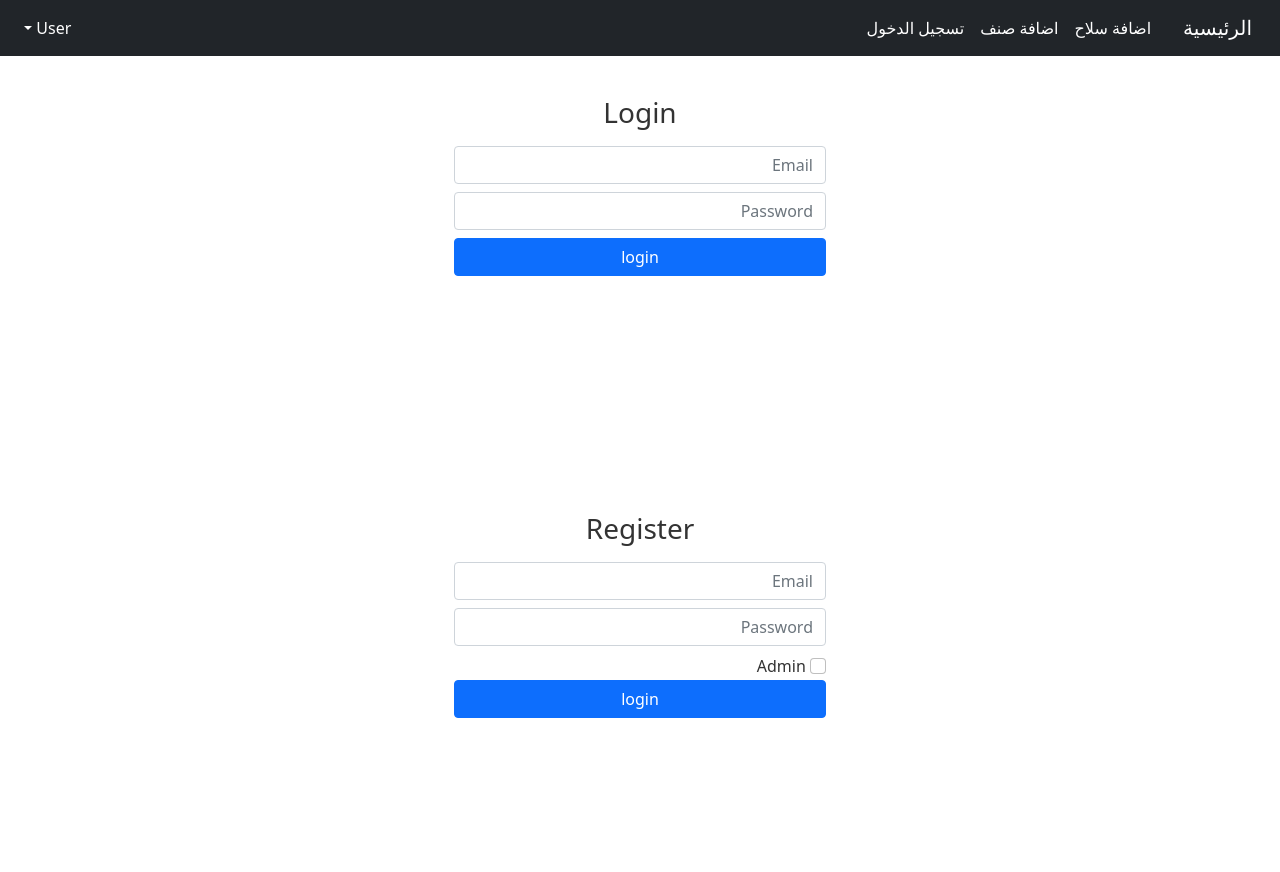
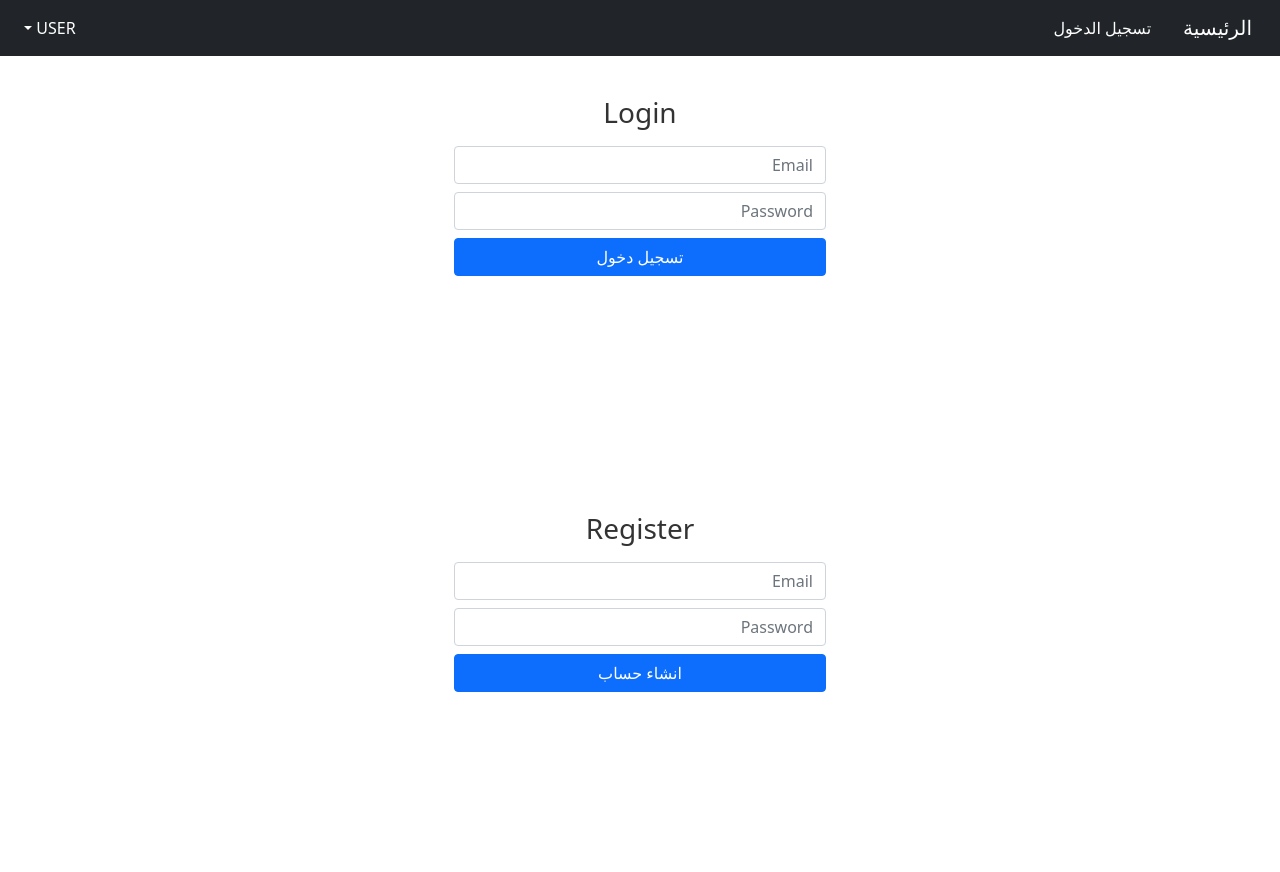
Before and after one commit to ahmed-coding/php-for-unFrind, a PHP site: page /login.php in a window 1280 px wide. Run offline with PHP 8.4, Linux system fonts and the light colour scheme.

Commit message:
Complete Project Ahmed-M
اليوم التسليم

```diff
--- a/for-ahmed/glock-store/index.php
+++ b/for-ahmed/glock-store/index.php
@@ -1,5 +1,3 @@
-<?php
-?>
 <!DOCTYPE html>
 <html lang="en">
 
@@ -22,12 +20,14 @@
         <li>
             <a href="menu.php"> <button class="btnn">الذهاب الى السلاح</button></a>
         </li>
+        <?php if (isset($_COOKIE["admin"])) : ?>
             <li>
                 <a href="admin-weapons.php"> <button class="btnn"> اضافة سلاح </button></a>
             </li>
             <li>
                 <a href="admin-category.php"> <button class="btnn"> اضافة صنف </button></a>
             </li>
+        <?php endif ?>
         <li>
             <a href="login.php"> <button class="btnn"> تسجيل الدخول </button></a>
         </li>
--- a/for-ahmed/glock-store/init.php
+++ b/for-ahmed/glock-store/init.php
@@ -31,7 +31,7 @@ if (mysqli_query($connect, $query)) {
     die('filed on create table category');
 }
 
-$query = "CREATE TABLE IF NOT EXISTS weapon (id INTEGER PRIMARY KEY AUTO_INCREMENT, name VARCHAR(100), category_id INTEGER, image_url  VARCHAR(255) ,scope VARCHAR(50), madeIn VARCHAR(50), storage VARCHAR(50), storageType VARCHAR(50),model  VARCHAR(50) , color VARCHAR(50), weight VARCHAR(50),price FLOAT)  CHARACTER SET utf8mb4 COLLATE utf8mb4_unicode_ci ;";
+$query = "CREATE TABLE IF NOT EXISTS weapon (id INTEGER PRIMARY KEY AUTO_INCREMENT, name VARCHAR(100), category_id INTEGER, image_url  VARCHAR(255) ,scope VARCHAR(50), madeIn VARCHAR(50), storage VARCHAR(50), storageType VARCHAR(50),model  VARCHAR(50) , color VARCHAR(50), weight VARCHAR(50),price FLOAT) CHARACTER SET utf8mb4 COLLATE utf8mb4_unicode_ci ;";
 if (mysqli_query($connect, $query)) {
 } else {
     die('filed on create table weapons');
--- a/for-ahmed/glock-store/list.php
+++ b/for-ahmed/glock-store/list.php
@@ -61,13 +61,9 @@ $data = mysqli_query($connect, $query);
             <div class="tm-right">
                 <main class="tm-main">
                     <!--      -->
-
                     <!-- Weapon Menu Page -->
-
-
                     <?php
-                    if ($data)
-                        foreach ($data as $row) :
+                    foreach ($data as $row) :
                     ?>
                         <div class="tm-list">
                             <!-- |قناصه| -->
--- a/for-ahmed/glock-store/login.php
+++ b/for-ahmed/glock-store/login.php
@@ -9,11 +9,12 @@ if (isset($_POST['submit_login'])) {
     $pass = $_POST['password'];
 
     // Check If The User Exist In Database
+
     $sql = "SELECT *  FROM users WHERE email = '$email' AND password = '$pass' ;";
     $result = mysqli_query($connect, $sql);
     $result = mysqli_fetch_assoc($result);
     if (!$result) {
-        $errorMessage = 'User Not Found';
+        echo 'User Not Found';
     } else {
         setcookie("login", true);
         setcookie("user", $result['email']);
@@ -26,23 +27,21 @@ if (isset($_POST['submit_login'])) {
 
     $password = $_POST['password'];
     $email = $_POST['email'];
-    // $is_admin = isset($_POST['admin']) ? (bool)$_POST['admin'] : false;
-    $is_admin = (bool)$_POST['admin'];
-
+    $is_admin = false;
 
     $email_exists_query = "SELECT * FROM users WHERE email = '$email'";
 
     $email_exists_result = mysqli_query($connect, $email_exists_query);
 
     if (mysqli_num_rows($email_exists_result) > 0) {
-        $errorMessage = 'Error: email already exists';
+        echo 'Error: email already exists';
     } else {
         // insert new user record
         $insert_query = "INSERT INTO users (password, admin, email) VALUES ('$password', '$is_admin', '$email')";
         if (mysqli_query($connect, $insert_query)) {
-            $successMsg = 'Congrats You Are Now Registered User';
+            echo 'Congrats You Are Now Registered User';
         } else {
-            $errorMessage = 'Error: ' . mysqli_error($connect);
+            echo 'Error: ' . mysqli_error($connect);
         }
     }
 
@@ -76,26 +75,26 @@ if (isset($_POST['submit_login'])) {
             </button>
             <div class="collapse navbar-collapse" id="navbarSupportedContent">
                 <ul class="navbar-nav ms-auto me-4 mb-2 mb-lg-0">
+                    <?php if (isset($_COOKIE['admin'])) : ?>
                         <li class="nav-item">
                             <a class="nav-link active" aria-current="page" href="admin-weapons.php"> اضافة سلاح </a>
                         </li>
                         <li class="nav-item">
                             <a class="nav-link active" aria-current="page" href="admin-category.php"> اضافة صنف </a>
                         </li>
+                    <?php endif ?>
                     <li class="nav-item">
                         <a class="nav-link active" aria-current="page" href="login.php"> تسجيل الدخول </a>
                     </li>
-
-
                 </ul>
                 <ul class="navbar-nav me-auto mb-2 mb-lg-0">
 
                     <li class="nav-item dropdown">
                         <a class="nav-link dropdown-toggle active" href="#" id="navbarDropdown" role="button" data-bs-toggle="dropdown" aria-expanded="false">
-                            User </a>
+                            <?php echo isset($_COOKIE['login']) ? $_COOKIE['user'] : "USER" ?> </a>
                         <ul class="dropdown-menu" aria-labelledby="navbarDropdown">
 
-                            <li><a class="dropdown-item" href="logout.php">Logout <i class="fas fa-sign-out-alt"></i></a></li>
+                            <li><?php echo isset($_COOKIE['login']) ? '<a class="dropdown-item" href="logout.php">Logout <i class="fas fa-sign-out-alt"></i></a>' : '<a class="dropdown-item" href="login.php">Login <i class="fas fa-sign-out-alt"></i></a>' ?></li>
                         </ul>
                     </li>
 
@@ -127,7 +126,7 @@ if (isset($_POST['submit_login'])) {
 
                             </div>
 
-                            <input class="btn btn-primary  w-100" type="submit" name="submit_login" value="login" />
+                            <input class="btn btn-primary  w-100" type="submit" name="submit_login" value="تسجيل دخول" />
                             <?php
                             if ($errorMessage) {
                                 '<p class="text-center msg">' . $errorMessage . '</p>';
@@ -170,14 +169,14 @@ if (isset($_POST['submit_login'])) {
                                 <input class="form-control" type="password" name="password" placeholder="Password" autocomplete="new-password" />
 
                             </div>
-                            <div class="form-check">
+                            <!-- <div class="form-check">
                                 <input class="form-check-input" type="checkbox" name="admin" value="" id="flexCheckDefault" style="float: none; margin-left: 0;">
                                 <label class="form-check-label" for="flexCheckDefault">
                                     Admin
                                 </label>
-                            </div>
+                            </div> -->
 
-                            <input class="btn btn-primary  w-100" type="submit" name="submit_signup" value="login" />
+                            <input class="btn btn-primary  w-100" type="submit" name="submit_signup" value="انشاء حساب" />
                             <?php
 
                             ?>
--- a/for-ahmed/glock-store/menu.php
+++ b/for-ahmed/glock-store/menu.php
@@ -29,10 +29,7 @@
     $data = mysqli_query($connect, $query);
     ?>
     <div class="tm-container">
-
-
         <div class="tm-row">
-
             <!-- Site Header -->
             <div class="tm-left">
                 <!--      -->
@@ -58,7 +55,7 @@
                             foreach ($data as $row) :
                             ?>
                                 <li class="tm-page-nav-item">
-                  <a href=" <?php echo 'list.php?category=' . $row['id'] ?>" class="tm-page-link active">
+                                    <a href="<?php echo 'list.php?category=' . $row['id'] ?>" class="tm-page-link active">
                                         <i class="fas fa-glass-martini tm-page-link-icon"> &nbsp;&nbsp;&nbsp;&nbsp;&nbsp;&nbsp; <?php echo $row['name'] ?> </i>
                                         <!--      -->
 
```
Also changed, not shown: for-ahmed/glock-store/admin-category.php (+4 -4 lines), for-ahmed/glock-store/admin-weapons.php (+5 -4 lines), for-ahmed/glock-store/logout.php (added), for-ahmed/glock-store/sginup.php (deleted). Lines whose indentation alone changed are shown as unchanged.
